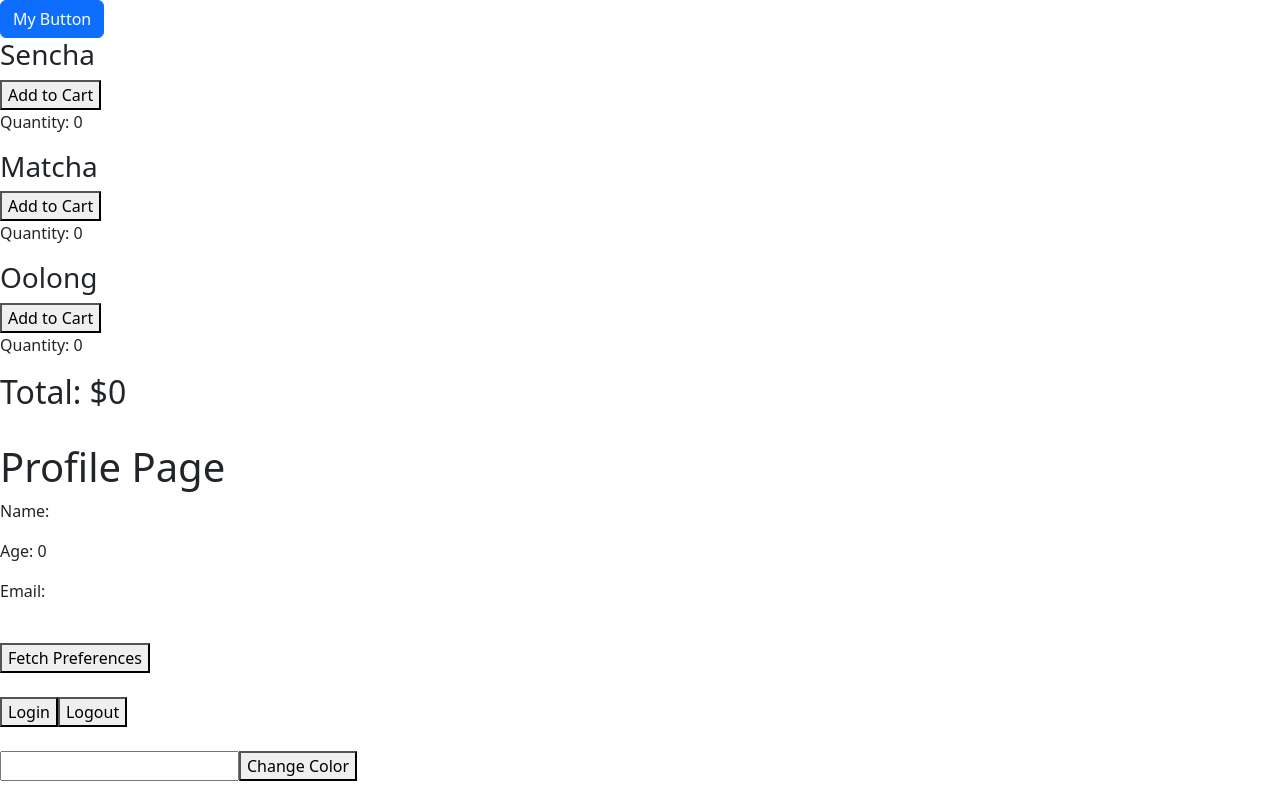
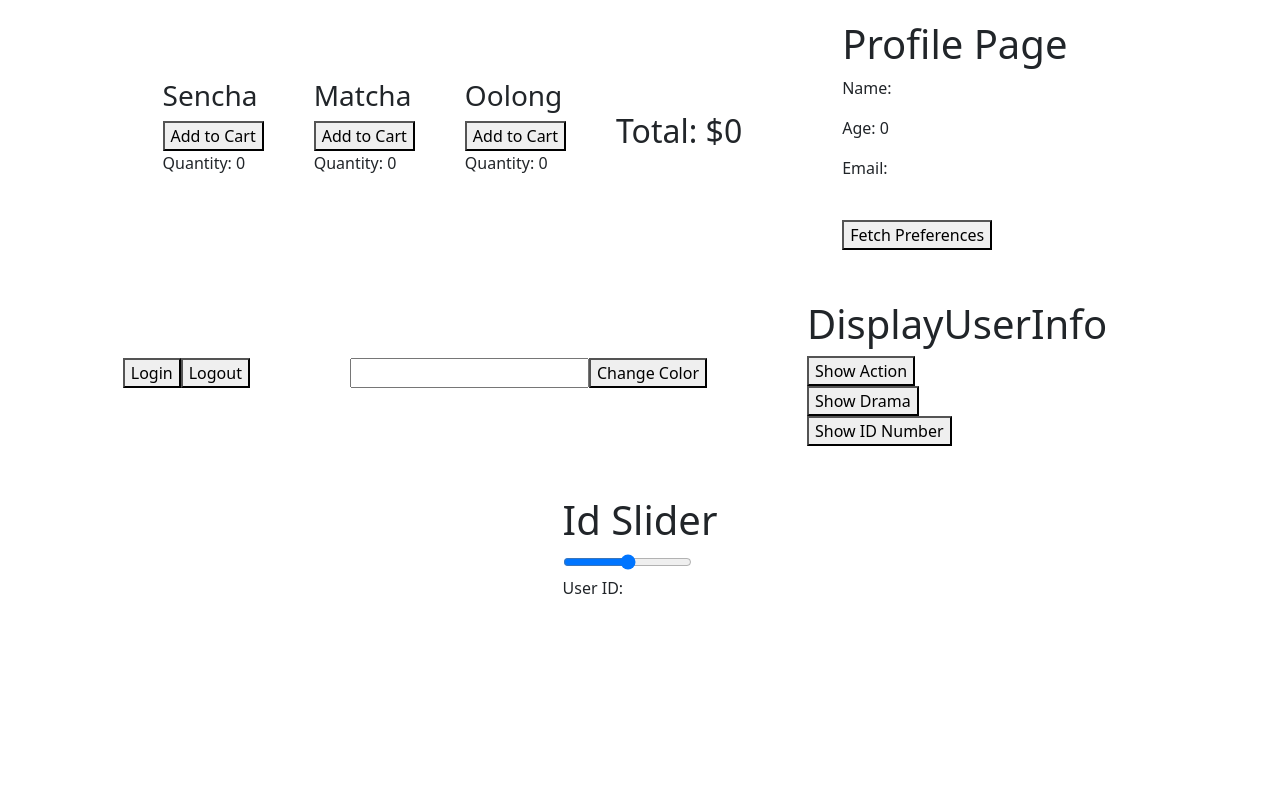
Before and after one commit to RamiLorca/game-project, a React (Vite) app: page / in a window 1280 px wide. Shown: the top 800 px of the page. Built offline with nearby package versions, Linux system fonts and the light colour scheme.

Commit message:
added App styles

```diff
--- a/package.json
+++ b/package.json
@@ -17,7 +17,8 @@
     "react": "^18.2.0",
     "react-dom": "^18.2.0",
     "react-redux": "^8.1.2",
-    "redux": "4.0"
+    "redux": "4.0",
+    "sass": "^1.66.1"
   },
   "devDependencies": {
     "@types/node": "^20.5.6",
--- /dev/null
+++ b/src/App.scss
@@ -0,0 +1,9 @@
+.app-container {
+    display: flex;
+    flex-direction: row;
+    gap: 50px;
+    flex-wrap: wrap;
+    justify-content: center;
+    align-items: center;
+    margin: 20px 100px;
+}
--- a/src/App.tsx
+++ b/src/App.tsx
@@ -1,6 +1,6 @@
-import Button from "./components/Button";
-import Alert from "./components/Alert";
-import { useState } from "react";
+// import Button from "./components/Button";
+// import Alert from "./components/Alert";
+// import { useState } from "react";
 import { addToCart, Product } from "./shoppingSlice";
 import { useDispatch, useSelector } from "react-redux";
 import type { RootState } from './store';
@@ -9,19 +9,20 @@ import Profile from "./components/Profile";
 import ChangeColor from "./components/ChangeColor";
 import DisplayUserInfo from "./components/DisplayUserInfo";
 import IdSlider from "./components/IdSlider";
+import './App.scss'
 
 const App: React.FC = () => {
 
   const dispatch = useDispatch();
   const shopping = useSelector((state: RootState) => state.shopping);
 
-  const [alertVisible, setAlertVisibility] = useState(false);
+  // const [alertVisible, setAlertVisibility] = useState(false);
 
   return (
-    <div>
+    <div className="app-container">
 
-      { alertVisible && <Alert onClose={() => setAlertVisibility(false)}>My Alert</Alert> }
-      <Button onClick={() => setAlertVisibility(true)}>My Button</Button>
+      {/* { alertVisible && <Alert onClose={() => setAlertVisibility(false)}>My Alert</Alert> }
+      <Button onClick={() => setAlertVisibility(true)}>My Button</Button> */}
 
       {shopping.products.map((product: Product) => (
         <div key={product.id}>
```
Also changed, not shown: src/App.css (deleted), 1 other file (tests, documents, lock files or other folders).
